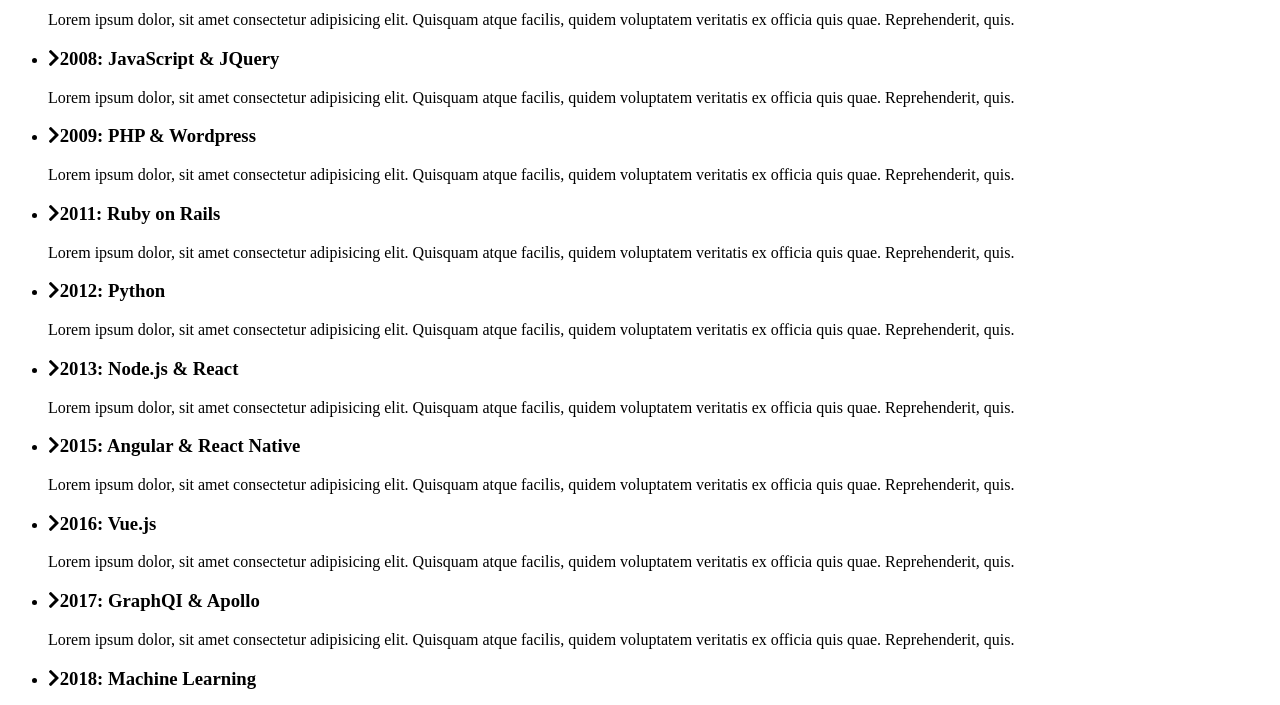
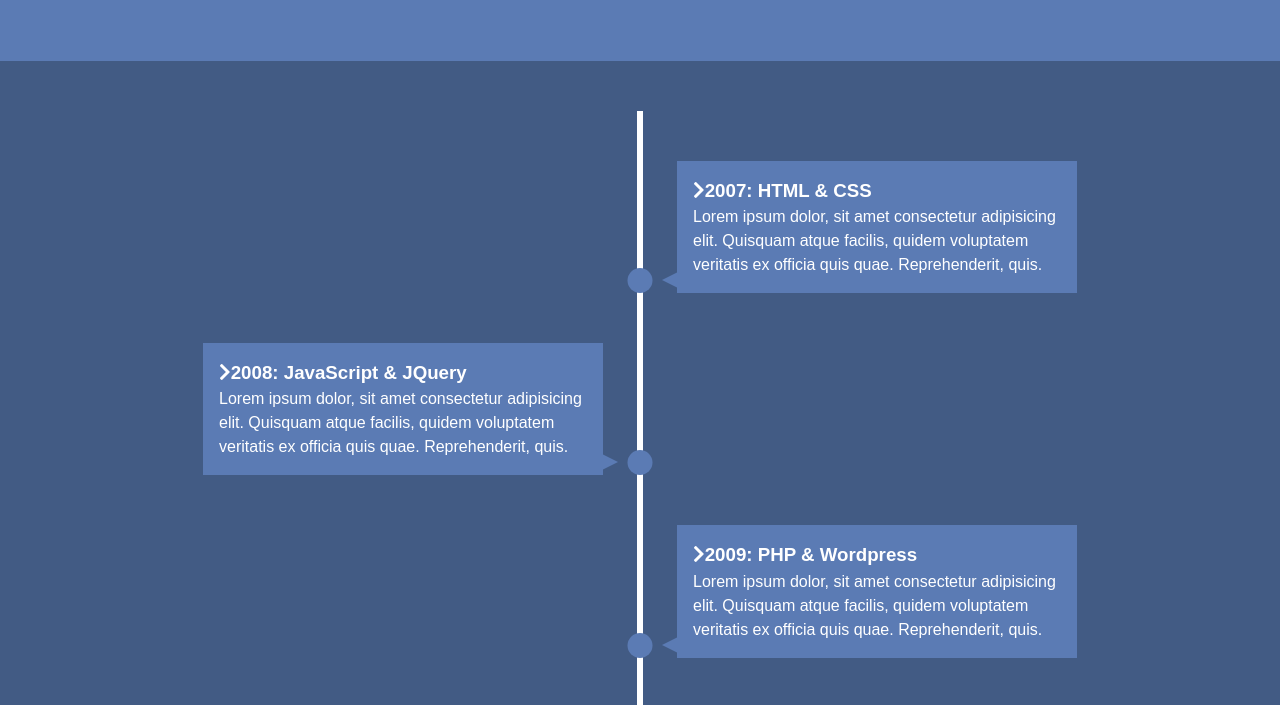
Before and after one commit to onnamani/TimelineResume, a plain HTML site: page index.html in a window 1280 px wide. Shown: the part 150-855 px from the top of the page. Drawn offline with Linux system fonts and the light colour scheme.

Commit message:
designing boxes and arrows

```diff
--- a/index.html
+++ b/index.html
@@ -9,7 +9,7 @@
   <title>DevSkill Timeline</title>
 </head>
 <body>
-  <header id="main-heading">
+  <header id="main-header">
     <div class="container">
       <h1><i class="fas fa-brain"></i>Devskill Timeline</h1>
       <h3><i class="fas fa-user"></i>Obinna Nnamani</h3>
--- a/style.css
+++ b/style.css
@@ -0,0 +1,109 @@
+:root {
+  --primary-color: #425b84;
+  --secondary-color: #5b7bb4;
+  --max-width: 1100px;
+}
+
+* {
+  margin: 0;
+  padding: 0;
+  box-sizing: border-box;
+}
+
+body {
+  font: normal 1rem/1.5 'Arial', sans-serif;
+  background: var(--primary-color);
+  color: #fff;
+  overflow-x: 50px;
+  padding-bottom: 50px;
+}
+
+#main-header {
+  background: var(--secondary-color);
+  padding: 4rem 0;
+}
+
+.container {
+  max-width: var(--max-width);
+  margin: 0 auto;
+  text-align: center;
+}
+
+h1 {
+  font-size: 2.3rem;
+}
+
+#timeline ul {
+  background: var(--primary-color);
+  padding: 50px 0;
+}
+
+/* Create Line */
+
+#timeline ul li {
+  list-style: none;
+  position: relative;
+  width: 6px;
+  margin: 0 auto;
+  padding-top: 50px;
+  background: #fff;
+}
+
+/* Boxes */
+#timeline ul li div {
+  position: relative;
+  bottom: 0;
+  width: 400px;
+  padding: 1rem;
+  background: var(--secondary-color);
+  transition: all 0.5s ease-in-out;
+}
+
+/* Right Side */
+#timeline ul li:nth-child(odd) div {
+  left: 40px;
+}
+
+/* Left Side */
+#timeline ul li:nth-child(even) div {
+  left: -434px
+}
+
+/* Dots */
+#timeline ul li:after {
+  content: '';
+  position: absolute;
+  left: 50%;
+  bottom: 0;
+  width: 25px;
+  height: 25px;
+  background: var(--secondary-color);
+  transform: translateX(-50%);
+  border-radius: 50%;
+  transition: background 0.5s ease-in-out;
+}
+
+/* Arrows Base */
+
+#timeline div:before {
+  content: '';
+  position: absolute;
+  bottom: 5px;
+  width: 0;
+  height: 0;
+  border-style: solid;
+}
+
+/* Right Side Arrows */
+#timeline ul li:nth-child(odd) div:before {
+  left: -15px;
+  border-width: 8px 16px 8px 0;
+  border-color: transparent var(--secondary-color) transparent transparent;
+}
+
+/* Left Side Arrows */
+#timeline ul li:nth-child(even) div:before {
+  right: -15px;
+  border-width: 8px 0 8px 16px;
+  border-color: transparent transparent transparent var(--secondary-color);
+}
```
